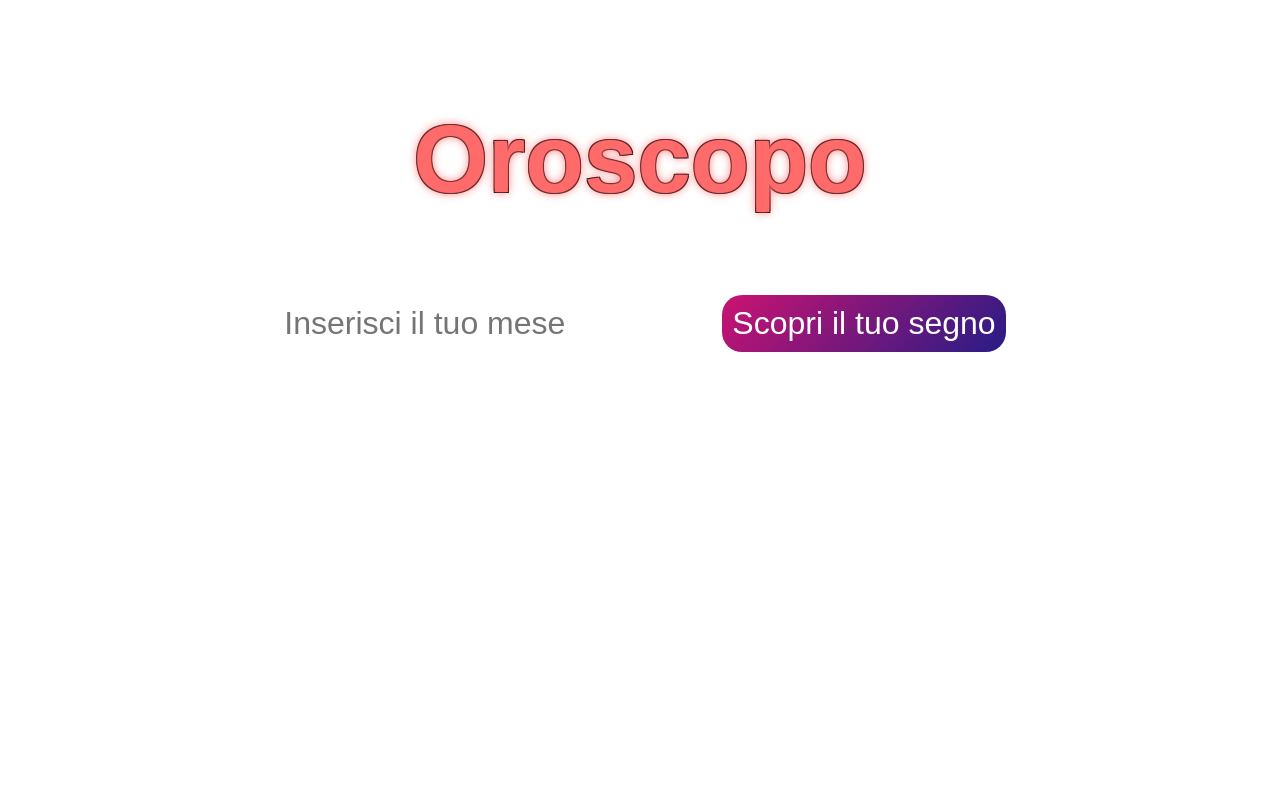
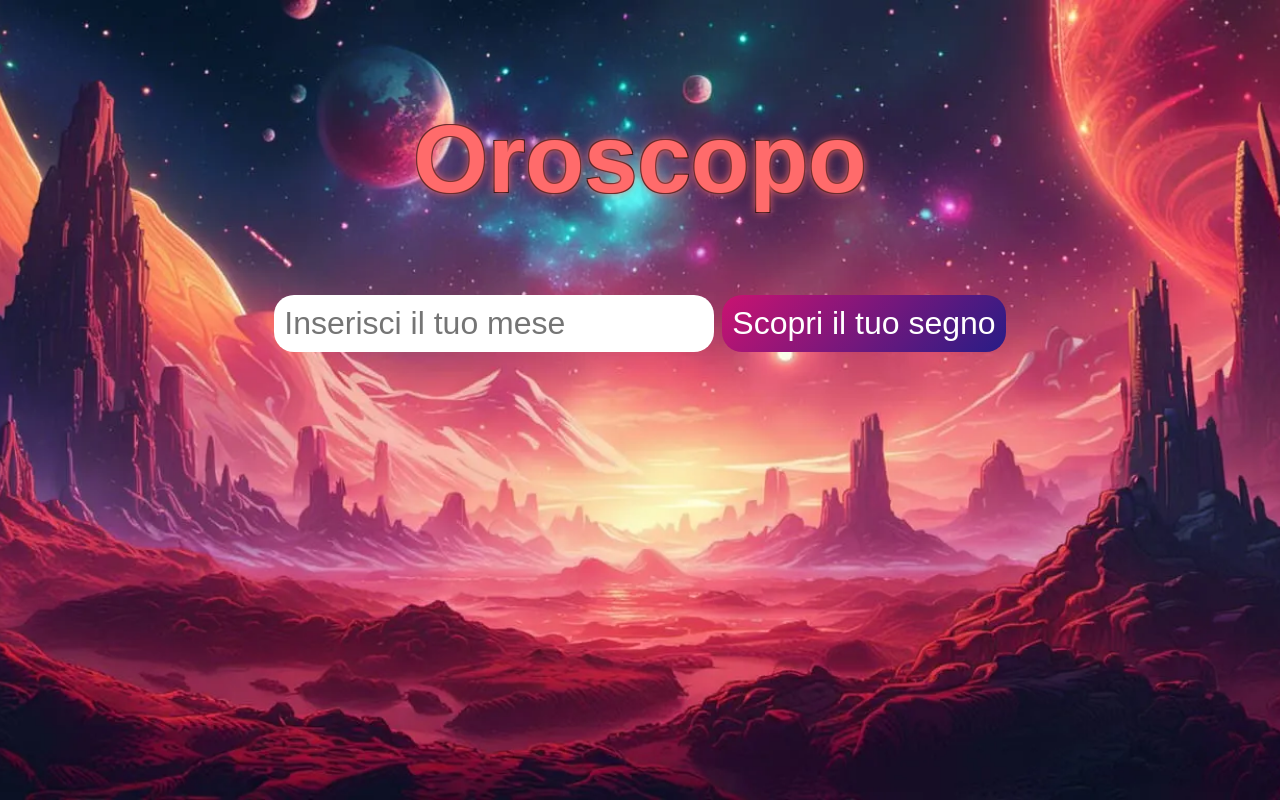
Before and after one commit to mattialucca92/Oroscopo, a plain HTML site: page index.html in a window 1280 px wide. Drawn offline with nearby package versions, Linux system fonts and the light colour scheme; the site is published under a folder, as on GitHub Pages, so addresses that start at the root find nothing; a web font is replaced by a local one.

Commit message:
modifica immagine background

```diff
--- a/css/style.css
+++ b/css/style.css
@@ -6,7 +6,7 @@
 }
 
 body {
-  background-image: url("/images/St9nnADDyxcnUsu0a8h0--2--fuvdh.webp");
+  background-image: url("../images/St9nnADDyxcnUsu0a8h0--2--fuvdh.webp");
   background-size: cover;
   background-position: center;
   background-repeat: no-repeat;
```
